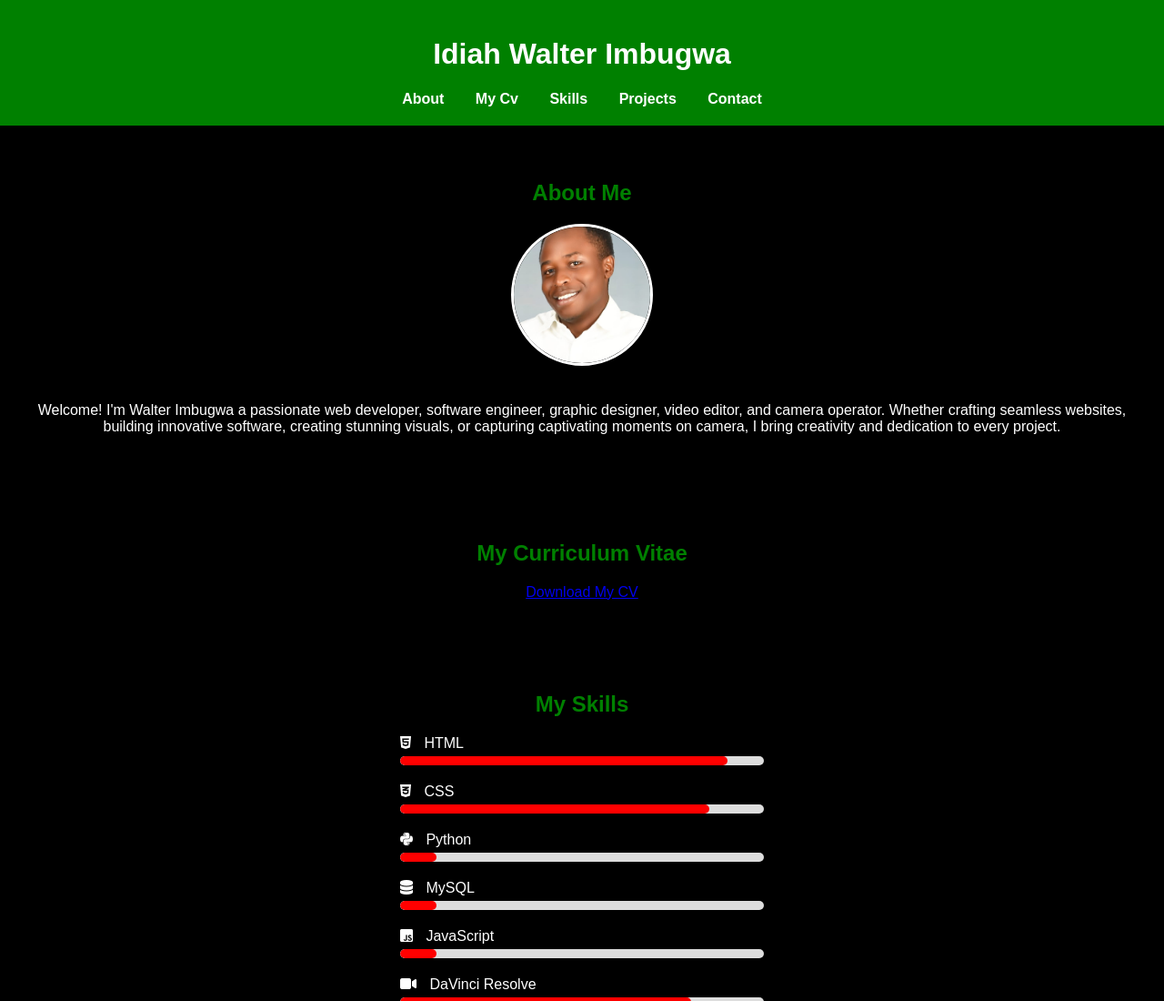
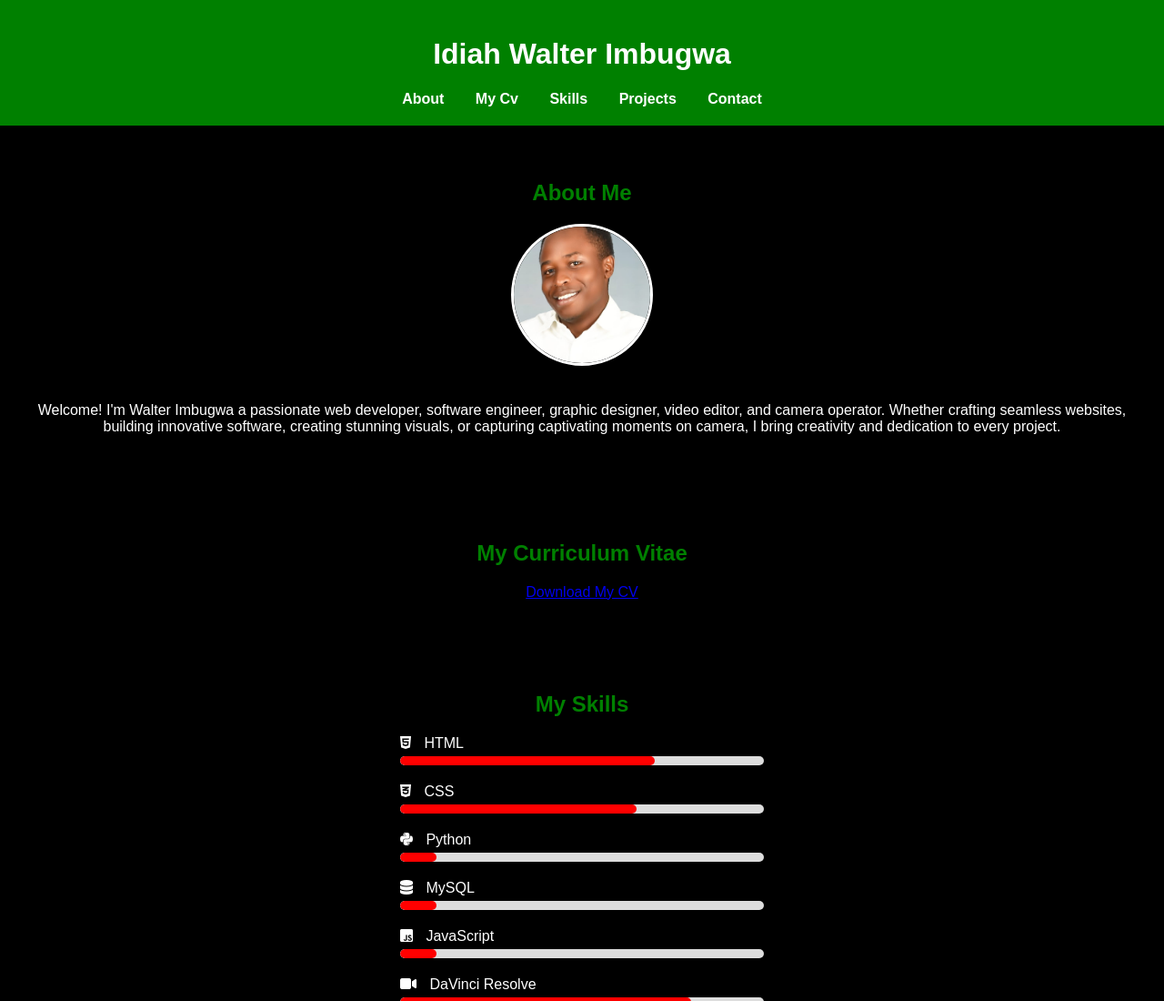
Before and after one commit to 1177iuw/portfolio-website, a plain HTML site: page index.html in a window 1280 px wide. Shown: the top 1100 px of the page at 91% size. Drawn offline with Linux system fonts and the light colour scheme.

Commit message:
Update index.html

```diff
--- a/index.html
+++ b/index.html
@@ -44,11 +44,11 @@
         <h2>My Skills</h2>
         <div class="skill">
             <i class="fab fa-html5"></i> HTML
-            <div class="skill-bar"><div class="skill-level" style="width: 90%;"></div></div>
+            <div class="skill-bar"><div class="skill-level" style="width: 70%;"></div></div>
         </div>
         <div class="skill">
             <i class="fab fa-css3-alt"></i> CSS
-            <div class="skill-bar"><div class="skill-level" style="width: 85%;"></div></div>
+            <div class="skill-bar"><div class="skill-level" style="width: 65%;"></div></div>
         </div>
         <div class="skill">
             <i class="fab fa-python"></i> Python
```
